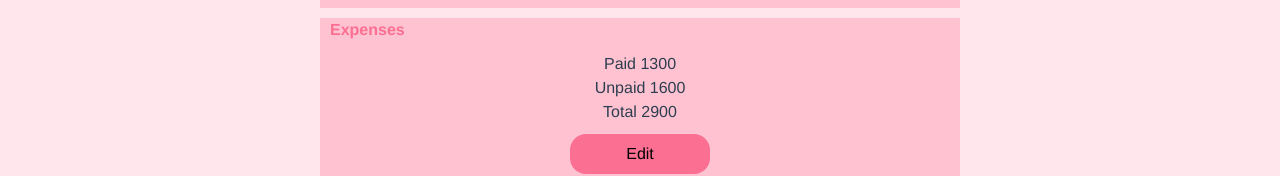
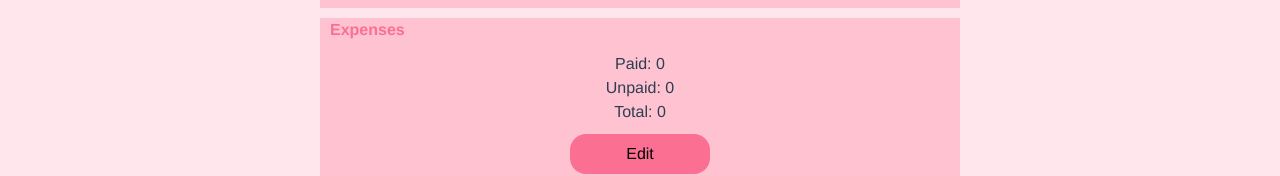
Before and after one commit to jadrejcicariana/Wedding-planner-frontend, a Vue app: page /myplan in a window 1280 px wide. Shown: the part 220-396 px from the top of the page. Built offline with nearby package versions, Linux system fonts and the light colour scheme.

Commit message:
add expense checkbox, paid/unpaid methods

```diff
--- a/src/components/Expense.vue
+++ b/src/components/Expense.vue
@@ -2,8 +2,8 @@
     <li>
         {{ title }}, {{ price }}
 
-        <!-- <input type="checkbox" id="checkbox"/>
-        <label for="checkbox">Paid</label> -->
+        <input type="checkbox" id="checkbox" :value="{checkboxIndex, checkboxPrice}" v-model="store.checkedExpenses"/>
+        <label for="checkbox">Paid</label>
 
         <delete-button @delete="this.$emit('delete')"></delete-button>
 
@@ -12,6 +12,7 @@
 
 <script>
 import DeleteButton from './DeleteButton.vue'
+import store from '@/store.js'
 
 export default {
     name: 'Expense',
@@ -20,12 +21,25 @@ export default {
             type: String
         },
         price: {
-            type: String
+            type: Number
+        },
+        checkboxIndex: {
+            type: Number
+        },
+        checkboxPrice: {
+            type: Number
         }
+
     },
     methods: {
 
 
+    },
+    data() {
+        return {
+            store,
+
+        }
     },
     components: {
         DeleteButton
--- a/src/store.js
+++ b/src/store.js
@@ -4,6 +4,9 @@ export default {
     nextExpenseId: 4,
     newGuestName: '',
     nextGuestId: 4,
+    resultTotal: 0,
+    resultPaid: 0,
+    resultUnpaid: 0,
     details: {
         gname: '',
         bname: '',
@@ -13,20 +16,26 @@ export default {
     },
     expenses: [
         {
-            id: '1',
+            id: 1,
             title: 'test1',
-            price: '123',
+            price: 1,
+
         },
         {
-            id: '2',
+            id: 2,
             title: 'test2',
-            price: '123',
+            price: 2,
+
         },
         {
-            id: '3',
+            id: 3,
             title: 'test3',
-            price: '123',
+            price: 3,
+
         },
+    ],
+    checkedExpenses: [
+
     ],
     guests: [
         {
--- a/src/views/ExpensesView.vue
+++ b/src/views/ExpensesView.vue
@@ -14,9 +14,10 @@
                     />
                     <label for="new-price">Price: </label>
                     <input
-                        v-model="store.newExpensePrice"
+                        v-model.number="store.newExpensePrice"
                         id="new-price"
                         placeholder="E.g. 300"
+
                     />
                     <add-button type="submit">submit</add-button>
                 </form>
@@ -27,12 +28,16 @@
                     :key="expense.id"
                     :title="expense.title"
                     :price="expense.price"
+                    :checkboxIndex="index"
+                    :checkboxPrice="expense.price"
+
                     v-on:delete="deleteExpense(index)"
                     >
                     </expense>
                 </ul>
+                {{store.checkedExpenses}}
             </div>
-            <main-button :buttonText="'Save'" @click="$router.push('Myplan')" > </main-button>
+            <main-button :buttonText="'Save'" @click="$router.push('Myplan'), calculatePaid(), calculateTotal(), calculateUnpaid()" > </main-button>
         </div>
     </body>
 </template>
@@ -69,7 +74,18 @@ export default {
         deleteExpense(index) {
             console.log(index),
             this.store.expenses.splice(index, 1)
+            this.store.checkedExpenses.splice(index, 1)
+        },
+        calculatePaid(){
+            this.store.resultPaid= this.store.checkedExpenses.reduce((total, expense) => total + expense.checkboxPrice, 0)
+        },
+        calculateTotal(){
+            this.store.resultTotal= this.store.expenses.reduce((total, expense) => total + expense.price, 0)
+        },
+        calculateUnpaid(){
+            this.store.resultUnpaid = this.store.resultTotal - this.store.resultPaid
         }
+
     },
     data() {
         return {
--- a/src/views/MyplanView.vue
+++ b/src/views/MyplanView.vue
@@ -18,11 +18,11 @@
         <div class ="expenses">
           <p class ="title"> Expenses
           </p>
-          <p class ="subtitle1"> Paid 1300
+          <p class ="subtitle1"> Paid: {{store.resultPaid}}
           </p>
-          <p class ="subtitle2"> Unpaid 1600
+          <p class ="subtitle2"> Unpaid: {{store.resultUnpaid}}
           </p>
-          <p class ="result"> Total 2900
+          <p class ="result"> Total: {{store.resultTotal}}
           </p>
           <main-button :buttonText="'Edit'" @click="$router.push('Expenses')" > </main-button>
         </div>
```
